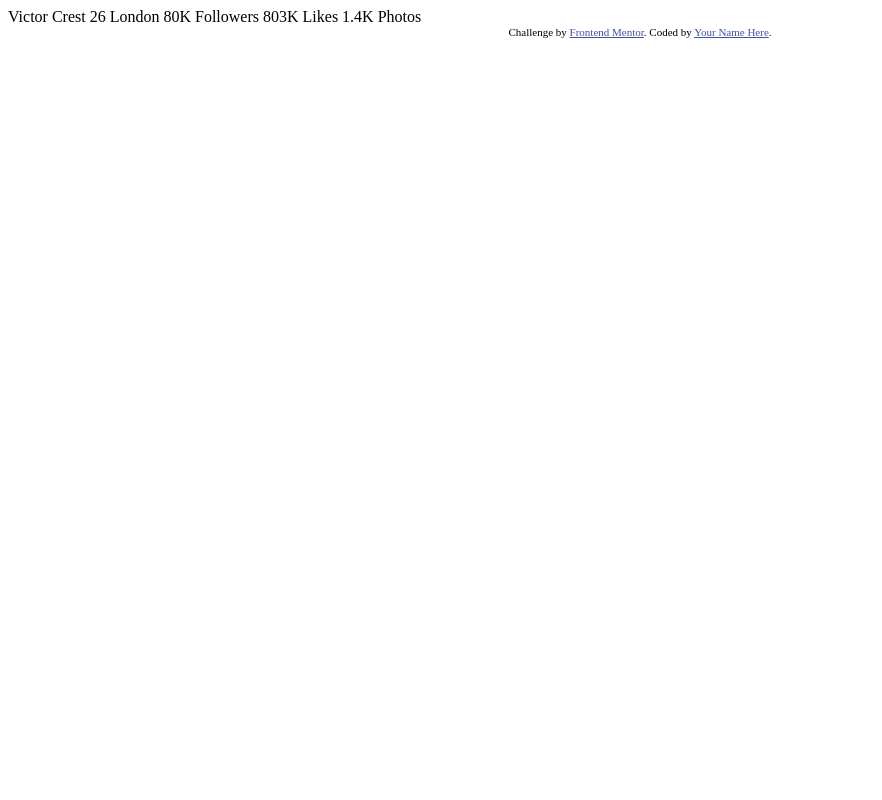
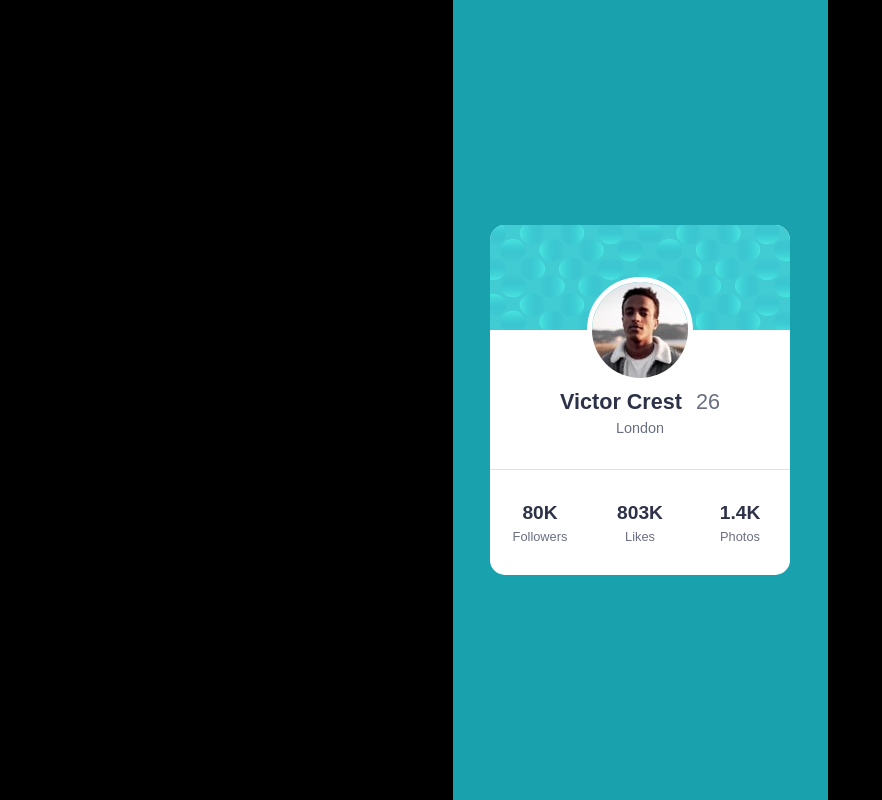
Before and after one commit to pankaj512/frontend-mentor-challenges, a plain HTML site: page index.html in a window 1280 px wide. Shown: the whole page, without its empty margins (0-882 px from the left). Drawn offline with Linux system fonts and the light colour scheme.

Commit message:
solution using grid

```diff
--- a/index.html
+++ b/index.html
@@ -1,35 +1,63 @@
 <!DOCTYPE html>
 <html lang="en">
   <head>
-  <meta charset="UTF-8">
-  <meta name="viewport" content="width=device-width, initial-scale=1.0"> <!-- displays site properly based on user's device -->
+    <meta charset="UTF-8" />
+    <meta name="viewport" content="width=device-width, initial-scale=1.0" />
+    <!-- displays site properly based on user's device -->
 
-  <link rel="icon" type="image/png" sizes="32x32" href="./images/favicon-32x32.png">
+    <link
+      rel="icon"
+      type="image/png"
+      sizes="32x32"
+      href="./images/favicon-32x32.png"
+    />
 
     <title>Frontend Mentor | Profile card component</title>
+    <link rel="preconnect" href="https://fonts.googleapis.com" />
+    <link rel="preconnect" href="https://fonts.gstatic.com" crossorigin />
+    <link
+      href="https://fonts.googleapis.com/css2?family=Kumbh+Sans:wght@400;700&display=swap"
+      rel="stylesheet"
+    />
 
-  <!-- Feel free to remove these styles or customise in your own stylesheet 👍 -->
-  <style>
-    .attribution { font-size: 11px; text-align: center; }
-    .attribution a { color: hsl(228, 45%, 44%); }
-  </style>
+    <link rel="stylesheet" href="./reset.css" />
+    <link rel="stylesheet" href="./style.css" />
   </head>
   <body>
-  Victor Crest
-  26
-  London
-
-  80K
-  Followers
-
-  803K
-  Likes
-
-  1.4K
-  Photos
-  <div class="attribution">
-    Challenge by <a href="https://www.frontendmentor.io?ref=challenge" target="_blank">Frontend Mentor</a>.
-    Coded by <a href="#">Your Name Here</a>.
+    <main>
+      <article class="profile-card">
+        <div class="profile-upper-section"></div>
+        <div class="profile-middle-section">
+          <img src="./images/image-victor.jpg" alt="Image of Victor" />
+          <div class="personal-info">
+            <span class="name-and-age">
+              <h2 class="person-name">Victor Crest</h2>
+              <h2 class="person-age">26</h2>
+            </span>
+            <span class="person-city">London</span>
           </div>
+        </div>
+        <div class="profile-lower-section">
+          <div>
+            <p class="stats">80K</p>
+            <p class="stat-name">Followers</p>
+          </div>
+          <div>
+            <p class="stats">803K</p>
+            <p class="stat-name">Likes</p>
+          </div>
+          <div>
+            <p class="stats">1.4K</p>
+            <p class="stat-name">Photos</p>
+          </div>
+        </div>
+      </article>
+    </main>
+    <!-- <footer class="attribution">
+      Challenge by
+      <a href="https://www.frontendmentor.io?ref=challenge" target="_blank"
+        >Frontend Mentor</a
+      >. Coded by <a href="#">Your Name Here</a>.
+    </footer> -->
   </body>
 </html>
--- /dev/null
+++ b/style.css
@@ -0,0 +1,119 @@
+.attribution {
+  font-size: 11px;
+  text-align: center;
+}
+.attribution a {
+  color: hsl(228, 45%, 44%);
+}
+
+:root {
+  --width-desktop: 1440px;
+  --width-mobile: 375px;
+
+  --primary-color-dark-cyan: hsl(185, 75%, 39%);
+  --primary-color-dark-desa-blue: hsl(229, 23%, 23%);
+  --primary-color-grayish-blue: hsl(227, 10%, 46%);
+
+  --neutral-color-dary-gray: hsl(0, 0%, 59%);
+
+  --font-size: 1.2rem;
+
+  --font-family-kumbh: "Kumb Sans", Sans-serif;
+  --font-weight-light: 400;
+  --font-weight-bold: 700;
+}
+
+body {
+  min-height: 100vh;
+  font-size: var(--font-size);
+  font-family: var(--font-family-kumbh);
+  background-color: black;
+}
+
+main {
+  margin: 0 auto;
+  width: var(--width-mobile);
+  height: 100%;
+  background-color: var(--primary-color-dark-cyan);
+  display: grid;
+  grid-template-columns: 1fr;
+  color: var(--primary-color-dark-desa-blue);
+}
+
+.profile-card {
+  width: 300px;
+  height: 350px;
+  margin: auto;
+  background-color: white;
+  border-radius: 15px;
+  overflow: hidden;
+}
+
+.profile-upper-section {
+  content: url("./images/bg-pattern-card.svg");
+  width: 100%;
+  height: 30%;
+}
+
+.profile-middle-section {
+  position: relative;
+  grid-auto-rows: auto;
+  height: 40%;
+  border-bottom: 1px solid hsla(0, 0%, 59%, 0.3);
+}
+
+.profile-middle-section img {
+  border-radius: 50%;
+  border: 5px solid white !important;
+  left: 50%;
+  position: absolute;
+  transform: translate(-50%, -50%);
+}
+
+.profile-middle-section .personal-info {
+  position: absolute;
+  left: 0%;
+  top: 40%;
+  width: 100%;
+}
+
+.name-and-age,
+.person-city {
+  display: block;
+  text-align: center;
+  font-size: 0.9rem;
+}
+
+.person-age {
+  font-weight: var(--font-weight-light);
+  margin-left: 10px;
+}
+
+.person-city,
+.person-age {
+  color: var(--primary-color-grayish-blue);
+}
+
+.name-and-age > h2 {
+  display: inline;
+  text-align: center;
+}
+
+.profile-lower-section {
+  display: grid;
+  grid-template-columns: repeat(3, 1fr);
+  text-align: center;
+  align-items: center;
+  height: 30%;
+}
+
+.stats {
+  font-weight: var(--font-weight-bold);
+  font-weight: 3rem;
+}
+
+.stat-name {
+  font-weight: var(--font-weight-light);
+  font-size: 0.8rem;
+  color: var(--primary-color-grayish-blue);
+}
```
Lines whose indentation alone changed are shown as unchanged.
